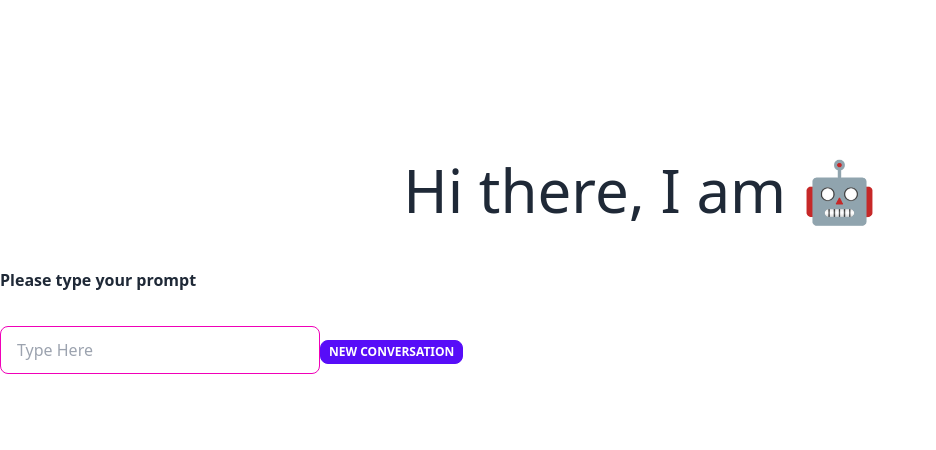
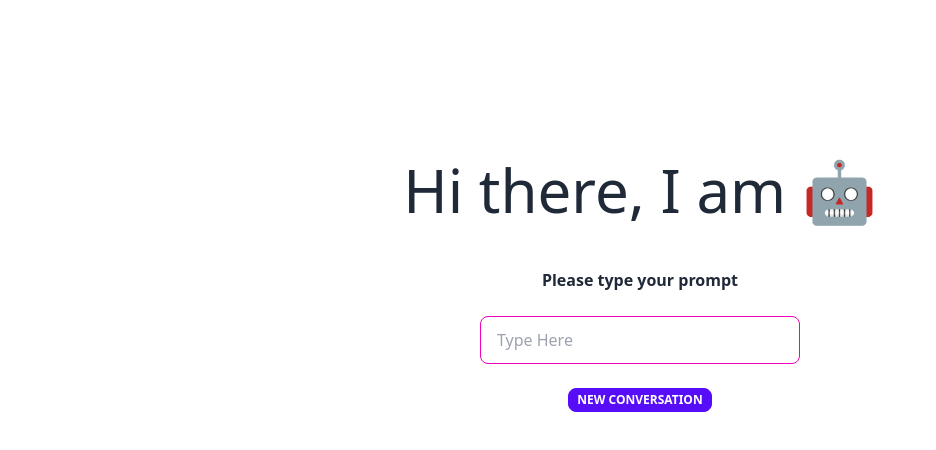
Before and after one commit to Srgiomndz/openai_chat, a Next.js app: page / in a window 1280 px wide. Shown: the top 450 px of the page, without its empty margins (0-936 px from the left). Built offline with nearby package versions, Linux system fonts and the light colour scheme.

Commit message:
fixed off center elements

```diff
--- a/pages/index.tsx
+++ b/pages/index.tsx
@@ -44,9 +44,9 @@ export default function Home() {
 
   return (
     <div className='w-full'>
-      <div className='flex flex-col items-center justify-center mt-40 text-center'>
+      <div className='flex flex-col items-center justify-center w-2/3 mx-auto mt-40 text-center'>
         <h1 className='text-6xl'>Hi there, I am 🤖</h1>
-      </div>
+
 
         <div className="my-12">
           <p className="mb-6 font-bold">Please type your prompt</p>
@@ -78,7 +78,7 @@ export default function Home() {
 
           </div>
         </div>
-
+      </div>
 
     </div>
   )
--- a/styles/globals.css
+++ b/styles/globals.css
@@ -1,3 +1,20 @@
 @tailwind base;
 @tailwind components;
 @tailwind utilities;
+
+
+html,
+body {
+  padding: 0;
+  margin: 0;
+  width: 100%;
+}
+
+a {
+
+  text-decoration: none;
+}
+
+* {
+  box-sizing: border-box;
+}
```
Lines whose indentation alone changed are shown as unchanged.
